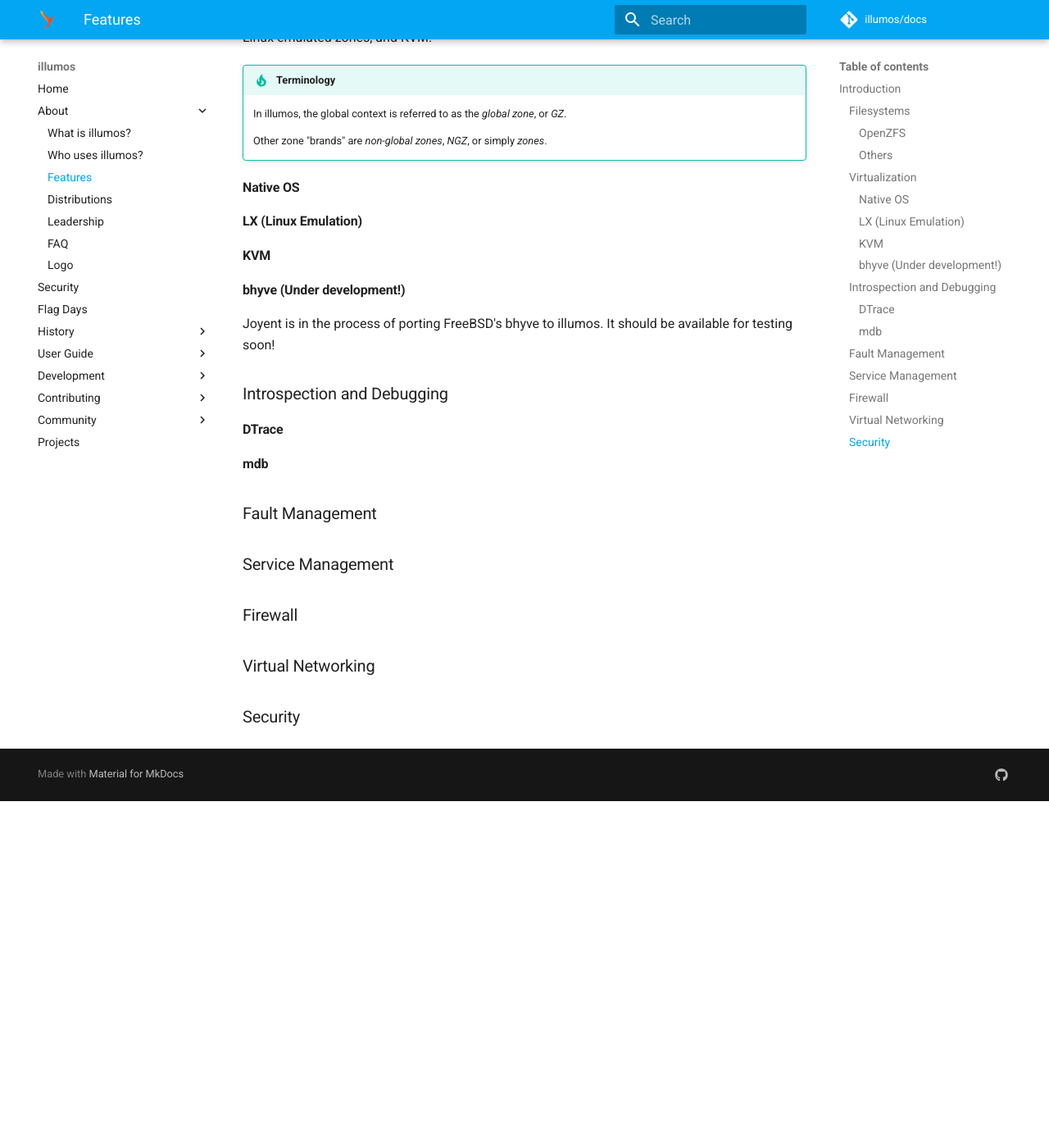
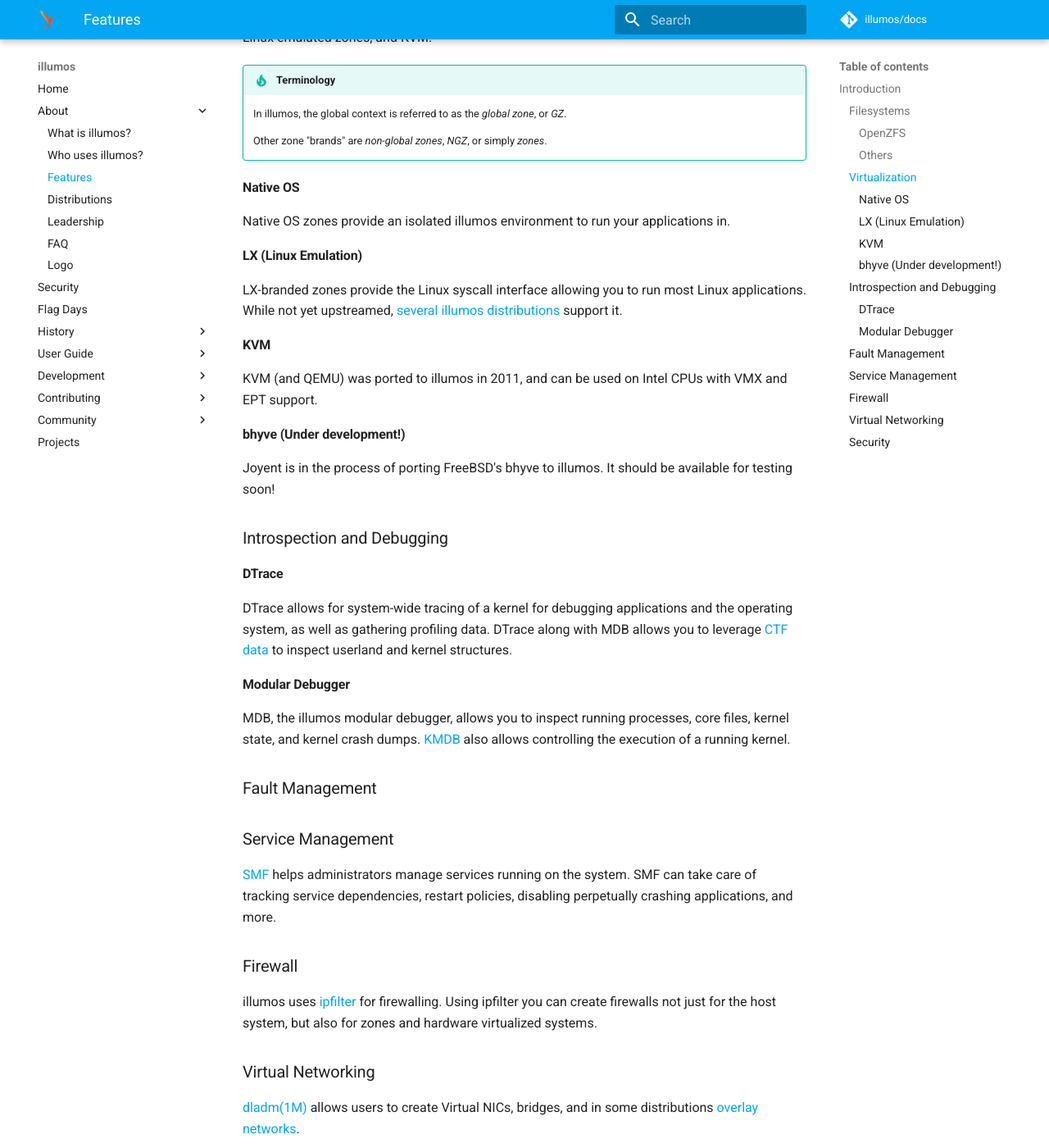
Before and after one commit to illumos/docs, an MkDocs documentation site: the page built from docs/about/features.md, in a window 1280 px wide and 1400 px high, scrolled down 1462 px. Shown: the whole window at 82% size. Built offline with MkDocs 1.6.1 and Material for MkDocs 9.7.7, drawn with Linux system fonts in a browser that asks for light colours; comment, search, counter and statistics services are not loaded; old or Windows-style settings are respelled for this version of MkDocs; before the commit the page ends 2439 px from its top, so only the background shows below that.

Commit message:
Fill out information on illumos features

```diff
--- a/docs/about/features.md
+++ b/docs/about/features.md
@@ -40,16 +40,16 @@
 
 #### Others
 
-illumos provides a number of [other filesystems](http://illumos.org/man/7fs/all), including:
+illumos provides a number of [other filesystems](https://illumos.org/man/7fs/all), including:
 
-* [Loopback](http://illumos.org/man/7fs/lofs)
-* [Temporary](http://illumos.org/man/7fs/tmpfs)
-* [UFS](http://illumos.org/man/7fs/ufs)
-* [HSFS](http://illumos.org/man/7fs/hsfs)
+* [Loopback](https://illumos.org/man/7fs/lofs)
+* [Temporary](https://illumos.org/man/7fs/tmpfs)
+* [UFS](https://illumos.org/man/7fs/ufs)
+* [HSFS](https://illumos.org/man/7fs/hsfs)
 * [NFS](https://illumos.org/man/1M/nfsd)
-* [FAT](http://illumos.org/man/7fs/pcfs)
-* [CIFS](http://illumos.org/man/7fs/smbfs)
-* [UDFS](http://illumos.org/man/7fs/udfs)
+* [FAT](https://illumos.org/man/7fs/pcfs)
+* [CIFS](https://illumos.org/man/7fs/smbfs)
+* [UDFS](https://illumos.org/man/7fs/udfs)
 
 ### Virtualization
 
@@ -64,9 +64,19 @@
 
 #### Native OS
 
+Native OS zones provide an isolated illumos environment to run your
+applications in.
+
 #### LX (Linux Emulation)
 
+LX-branded zones provide the Linux syscall interface allowing you to run most
+Linux applications. While not yet upstreamed,
+[several illumos distributions](./distro.md) support it.
+
 #### KVM
+
+KVM (and QEMU) was ported to illumos in 2011, and can be used on Intel CPUs with
+VMX and EPT support.
 
 #### bhyve (Under development!)
 
@@ -77,14 +87,36 @@
 
 #### DTrace
 
-#### mdb
+DTrace allows for system-wide tracing of a kernel for debugging applications and
+the operating system, as well as gathering profiling data. DTrace along with MDB
+allows you to leverage [CTF data](https://illumos.org/man/4/ctf) to inspect
+userland and kernel structures.
+
+#### Modular Debugger
+
+MDB, the illumos modular debugger, allows you to inspect running processes, core
+files, kernel state, and kernel crash dumps.
+[KMDB](https://illumos.org/man/1/kmdb) also allows controlling the execution of a
+running kernel.
 
 ### Fault Management
 
 ### Service Management
 
+[SMF](https://illumos.org/man/5/smf) helps administrators manage services
+running on the system. SMF can take care of tracking service dependencies,
+restart policies, disabling perpetually crashing applications, and more.
+
 ### Firewall
+
+illumos uses [ipfilter](https://illumos.org/man/5/ipfilter) for firewalling. Using
+ipfilter you can create firewalls not just for the host system, but also for
+zones and hardware virtualized systems.
 
 ### Virtual Networking
 
+[dladm(1M)](https://illumos.org/man/1M/dladm) allows users to create Virtual
+NICs, bridges, and in some distributions
+[overlay networks](https://smartos.org/man/5/overlay).
+
 ### Security
```
